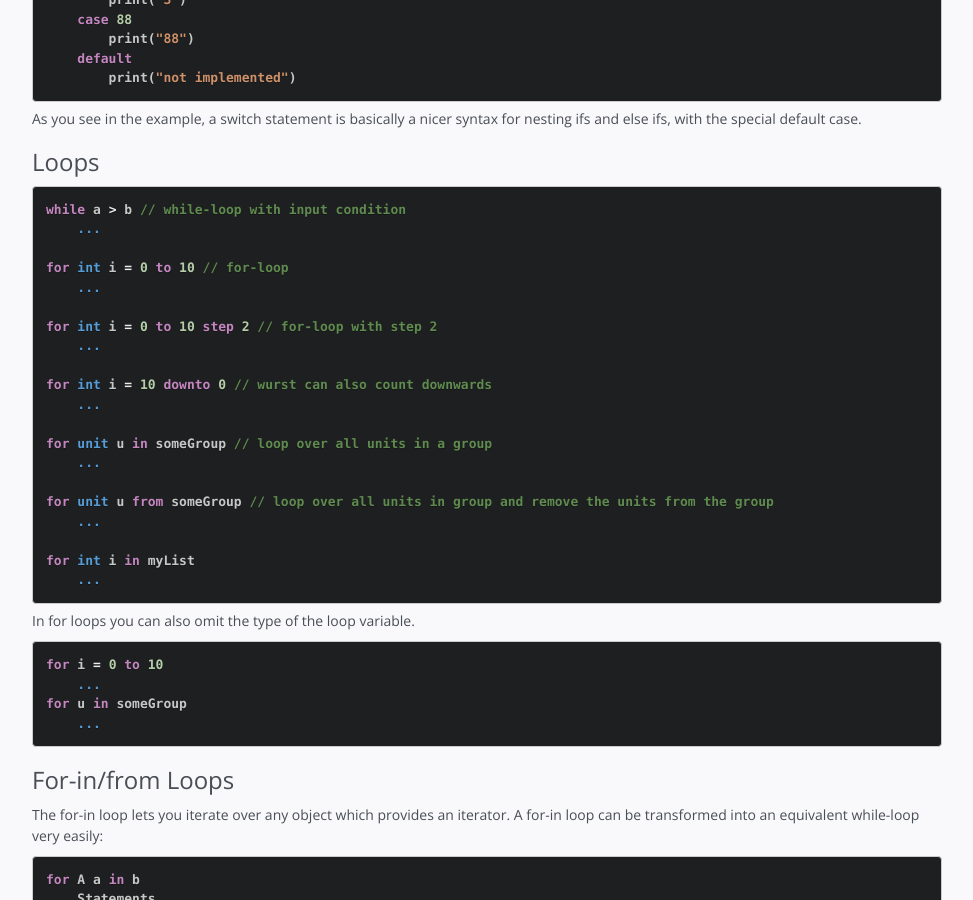
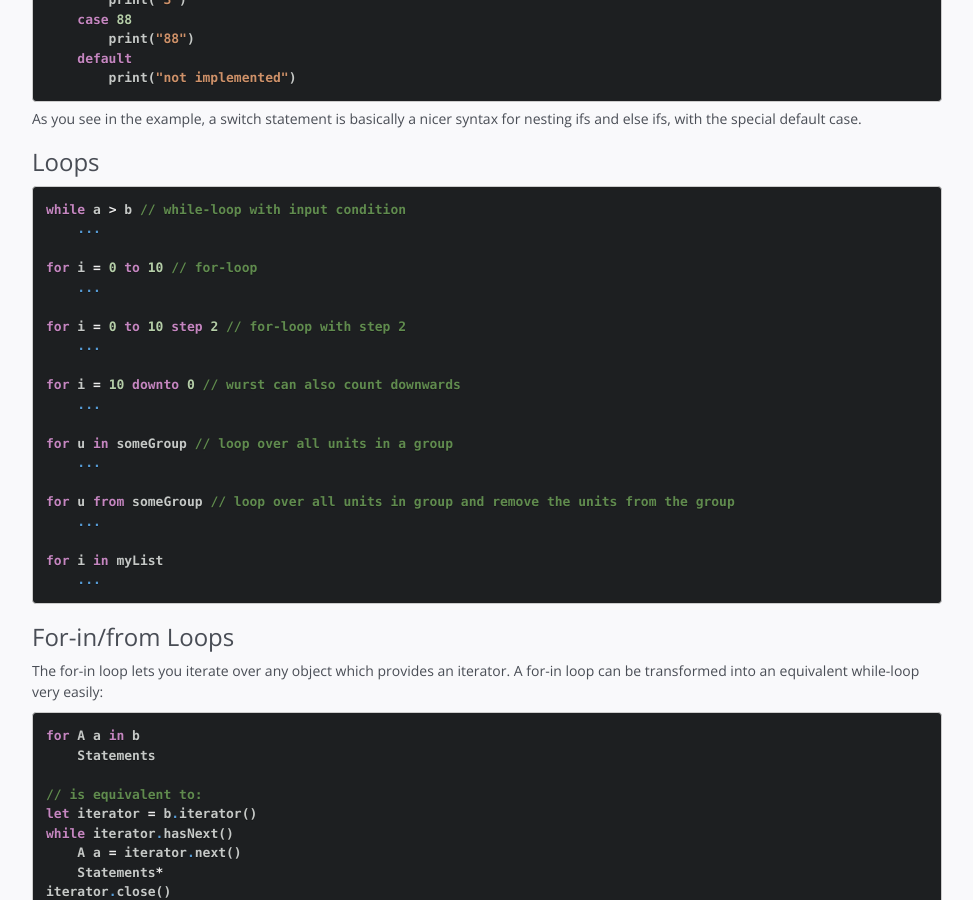
Before and after one commit to Cokemonkey11/WurstDocs, a Jekyll site: the page built from _doc/manual/concepts.md, in a window 1280 px wide and 900 px high, scrolled down 2105 px. Shown: the whole window, without its empty margins (268-1241 px from the left). Built offline with Jekyll 4.4.1, drawn with Linux system fonts in a browser that asks for light colours.

Commit message:
type inference in for loops should be default

````diff
--- a/_doc/manual/concepts.md
+++ b/_doc/manual/concepts.md
@@ -119,32 +119,25 @@ nesting ifs and else ifs, with the special default case.
 while a > b // while-loop with input condition
     ...
 
-for int i = 0 to 10 // for-loop
+for i = 0 to 10 // for-loop
     ...
 
-for int i = 0 to 10 step 2 // for-loop with step 2
+for i = 0 to 10 step 2 // for-loop with step 2
     ...
 
-for int i = 10 downto 0 // wurst can also count downwards
+for i = 10 downto 0 // wurst can also count downwards
     ...
 
-for unit u in someGroup // loop over all units in a group
+for u in someGroup // loop over all units in a group
     ...
 
-for unit u from someGroup // loop over all units in group and remove the units from the group
+for u from someGroup // loop over all units in group and remove the units from the group
     ...
 
-for int i in myList
+for i in myList
     ...
 ```
 
-In for loops you can also omit the type of the loop variable.
-```wurst
-for i = 0 to 10
-    ...
-for u in someGroup
-    ...
-```
 ### For-in/from Loops
 
 The for-in loop lets you iterate over any object which provides an iterator.
````
